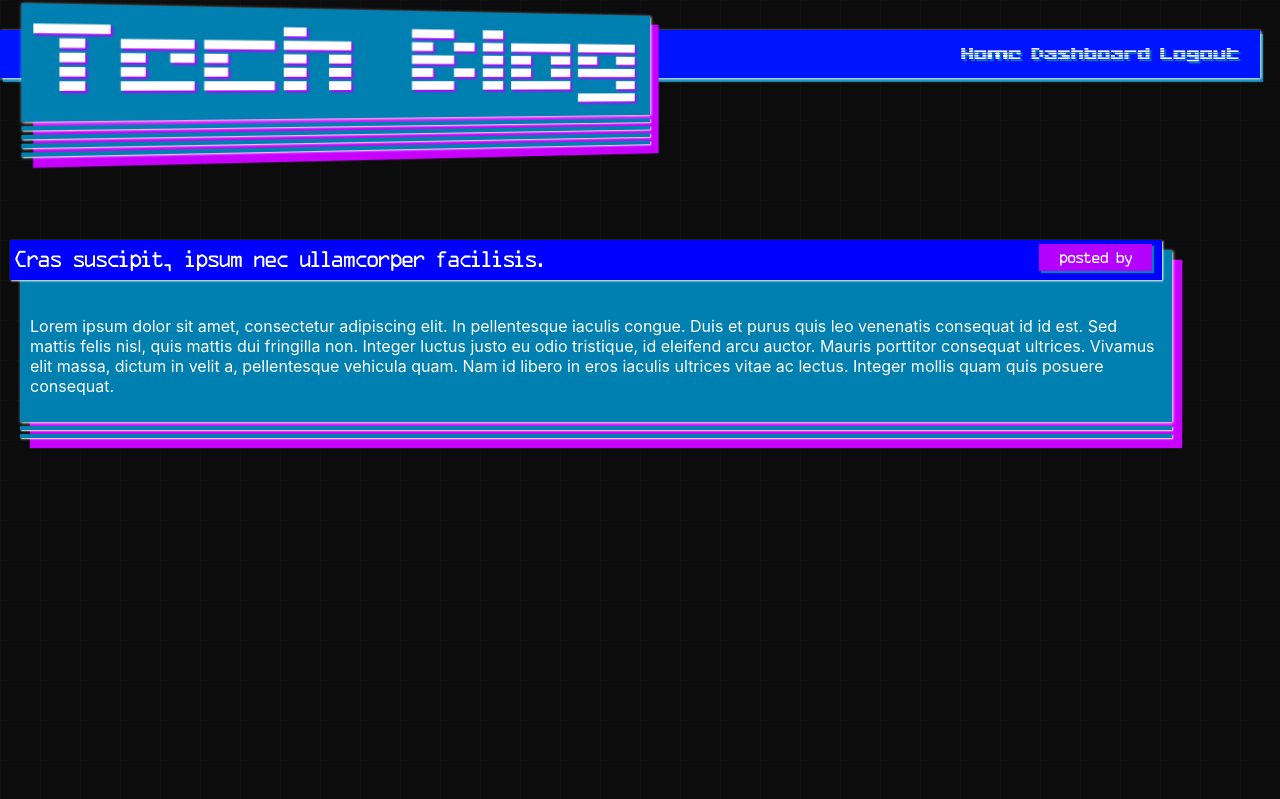
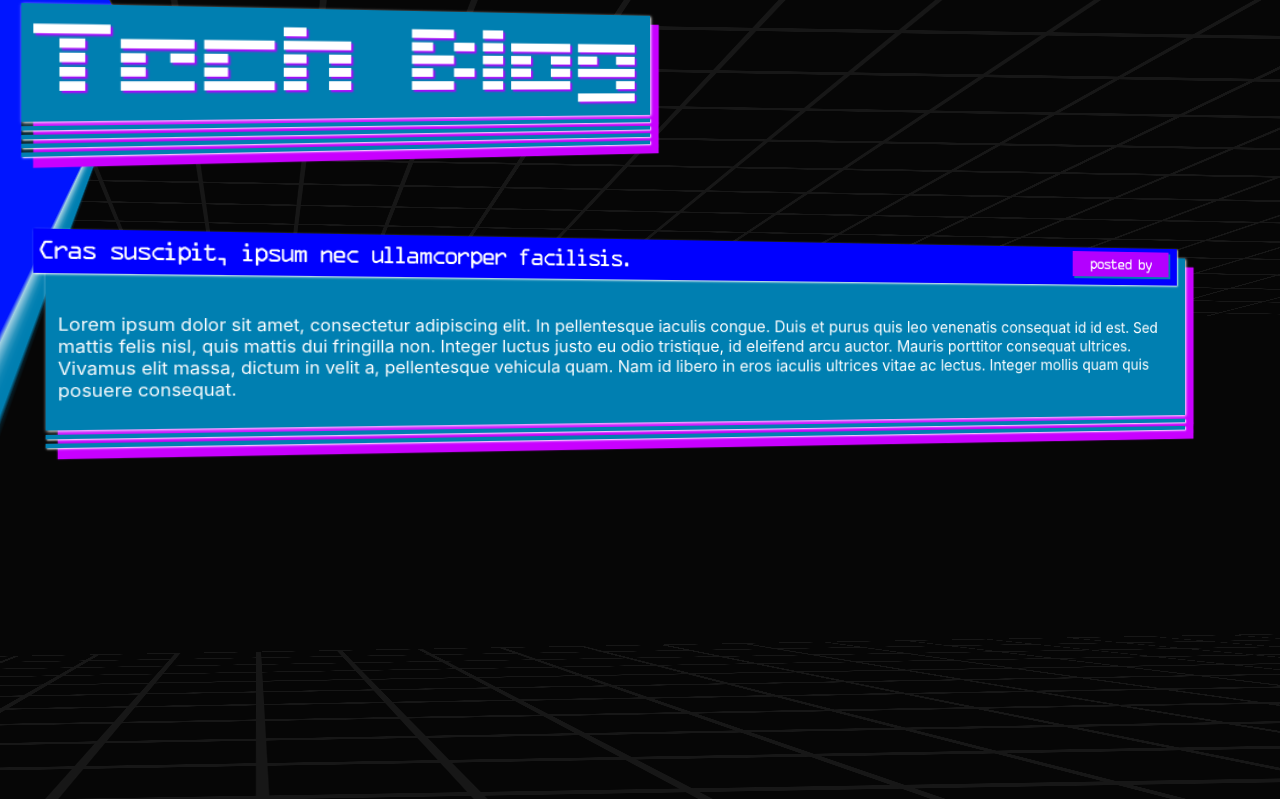
Before and after one commit to platevoltage/Tech-Blog, a web app: file index.html in a window 1280 px wide. Shown: the top 799 px of the page. Before the commit the page ends 449 px from the top, so only its background shows below. Run offline with its HTML, style and script files only (its server is not run), Linux system fonts and the light colour scheme.

Commit message:
adjusted perspective

```diff
--- a/assets/css/style.css
+++ b/assets/css/style.css
@@ -4,18 +4,86 @@
     /* background-image: linear-gradient(-155deg, #101010 0%, #1c1c1c 100%);
     background-size: fill;
     background-repeat: no-repeat; */
-
-    background-size: 40px 40px;
+    background-color: #060606;
+    /* background-size: 40px 40px;
     background-color: #0c0c0c;
     background-image:
       linear-gradient(to right, #101010 1px, transparent 1px),
-      linear-gradient(to bottom, #101010 1px, transparent 1px);
+      linear-gradient(to bottom, #101010 1px, transparent 1px); */
 
     color: #FFFFFF;
     /* transform: rotateY(10deg) rotateX(10deg); */
     margin: 0;
-    height: 100vh;
+    height: 200vh;
 }
+#background {
+    transition: transform 2s;
+    position: fixed;
+    top: 10%;
+    left: 20%;
+    height: calc(200vh);
+    width: calc(480vw);
+
+    background-color: #060606dd;
+    background-size: 14vw 14vh;
+    background-image:
+      linear-gradient(to right, #171717 8px, transparent 5px),
+      linear-gradient(to bottom, #171717 8px, transparent 5px);
+    transform-origin: 25% -2%;
+    transform:
+
+      translate(-120vw, -20vh)
+      perspective(800px)
+      rotateX(-50deg)
+      rotateY(-1deg)
+      /* rotateZ(360deg) */
+
+    ;
+
+}
+#background.bottom{
+    background-size: 10vw 10vh;
+    top: 50%;
+    transform-origin: 25% 30%;
+
+    transform:
+
+      translate(-120vw, -22vh)
+      perspective(800px)
+      rotateX(80deg)
+      rotateY(-1deg)
+      /* rotateY(180deg) */
+
+     ;
+
+}
+
+
+
+
+
+/* #background {
+    transition: transform 2s;
+    position: fixed;
+    top: 0;
+    left: 0;
+    height: calc(396vh);
+    width: calc(197vw);
+    background-size: 14vw 14vw;
+    background-image:
+      linear-gradient(to right, #222222 4px, transparent 1px),
+      linear-gradient(to bottom, #222222 4px, transparent 1px);
+
+    transform:
+
+      translate(-24%, -24%)
+      perspective(500px)
+      rotateX(50deg)
+      rotateZ(90deg)
+
+    ;
+
+} */
 
 #logo-container {
     position: absolute;
@@ -23,21 +91,25 @@
     font-family: tech;
     text-shadow: 2px 2px 2px #b300ff;
 
-    /* background-color: #6eb0cb; */
-
+    background-color: #08222d;
+    /* width: 100%; */
     margin: 10px 0px 0px 20px;
     box-shadow: 10px 10px 1px #c800ff;
-    z-index: 1;
+    /* z-index: 0 ; */
+
+
     transform:
         translate(5%, 0)
         perspective(300px)
         rotateY(5deg)
     ;
+
 }
 #logo, .blog{
     background-color: #007fb1;
     padding: 10px;
     box-shadow: 1px 1px 3px #ffffff,  10px 10px 1px #c800ff;
+
     /* border-bottom: 1px solid #ffffff; */
 
 }
@@ -67,16 +139,18 @@
     position: absolute;
     font-family: tech;
     background-color: #0015ff;
-    width: calc(100% - 40px);
-    margin-top:30px;
+    width: calc(95%);
+    margin: 30px 0px 0 0;
     padding-right: 20px;
     text-shadow: 2px 2px #007fb1;
-    box-shadow: 1px 1px 3px #ffffff, 3px 4px 1px #007fb1;
-    /* transform:
-        translate(0%, 0)
+    box-shadow: 1px 1px 3px #ffffff, 7px 7px 1px #007fb1;
+
+    transform-origin: 10%;
+    transform:
+        translate(0, 0)
         perspective(0px)
-        rotateY(-0deg)
-     ; */
+        rotateY(5deg)
+    ;
 }
 main {
     position: relative;
@@ -86,18 +160,19 @@
 .container {
     position: relative;
     /* background-color: #007fb1; */
-    margin: 0px 0px 0px 20px;
+    margin: 0px 100px 0px 50px;
     box-shadow: 10px 10px 1px #c800ff;
     /* height: 200px; */
-    width: 90%;
+    /* width: 90%; */
+    /* transform-origin: 50% 10%; */
     padding: 0px;
+    transform:
+        translate(5%, 0)
+        perspective(300px)
+        rotateY(3deg)
+    ;
 
-    /* transform:
-        translate(-1%, 0)
-        perspective(300px)
-        rotateY(-3deg)
-    ; */
-    /* border: 1px solid #ffffff */
+
 }
 .title {
     font-family: ocr-a;
--- a/index.html
+++ b/index.html
@@ -8,7 +8,17 @@
     <title>Document</title>
 </head>
 <body>
+    <div id="background"></div>
+    <div id="background" class="bottom"></div>
     <header>
+        <div id="nav">
+            <ul>
+                <li>Home</li>
+                <li>Dashboard</li>
+                <li>Logout</li>
+
+            </ul>
+        </div>
         <div id="logo-container">
             <div id="logo">
             Tech Blog
@@ -20,14 +30,7 @@
 
         </div>
 
-        <div id="nav">
-            <ul>
-                <li>Home</li>
-                <li>Dashboard</li>
-                <li>Logout</li>
 
-            </ul>
-        </div>
     </header>
     <main>
         <div class="container">
```
